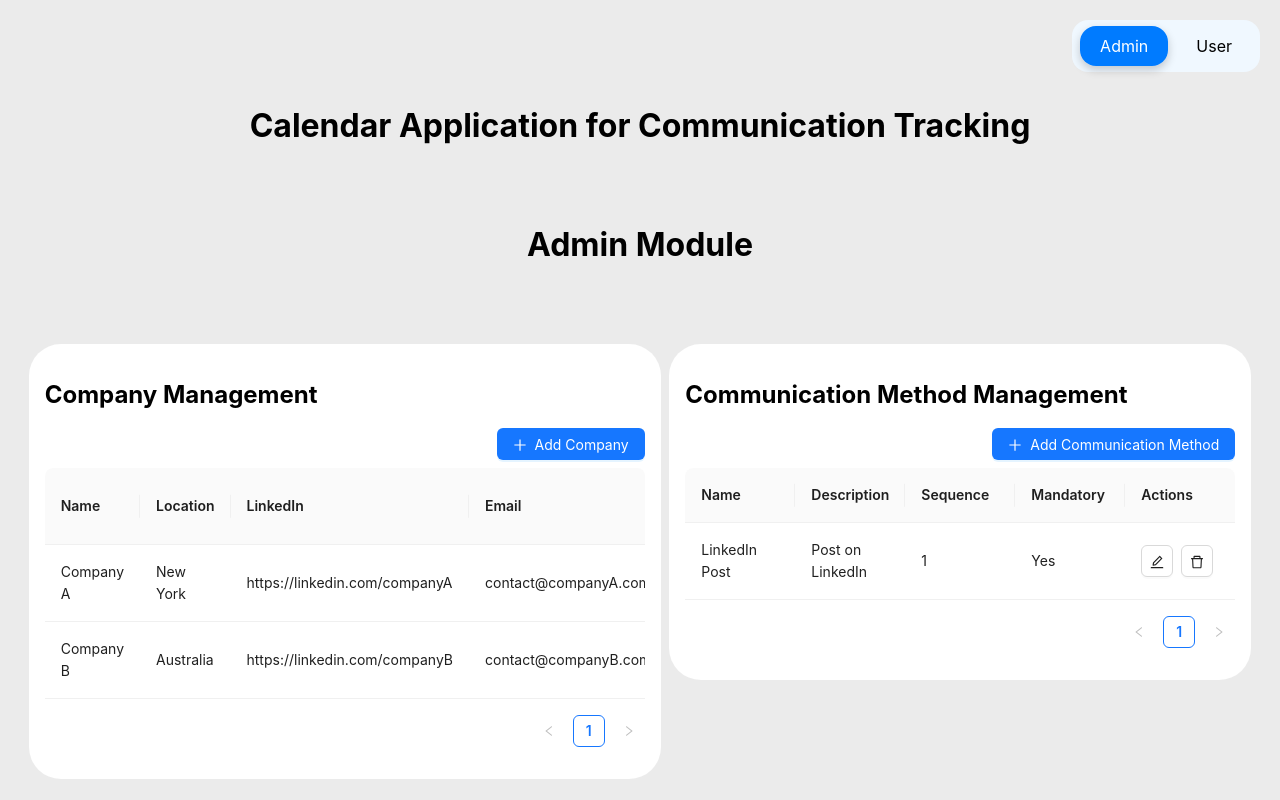
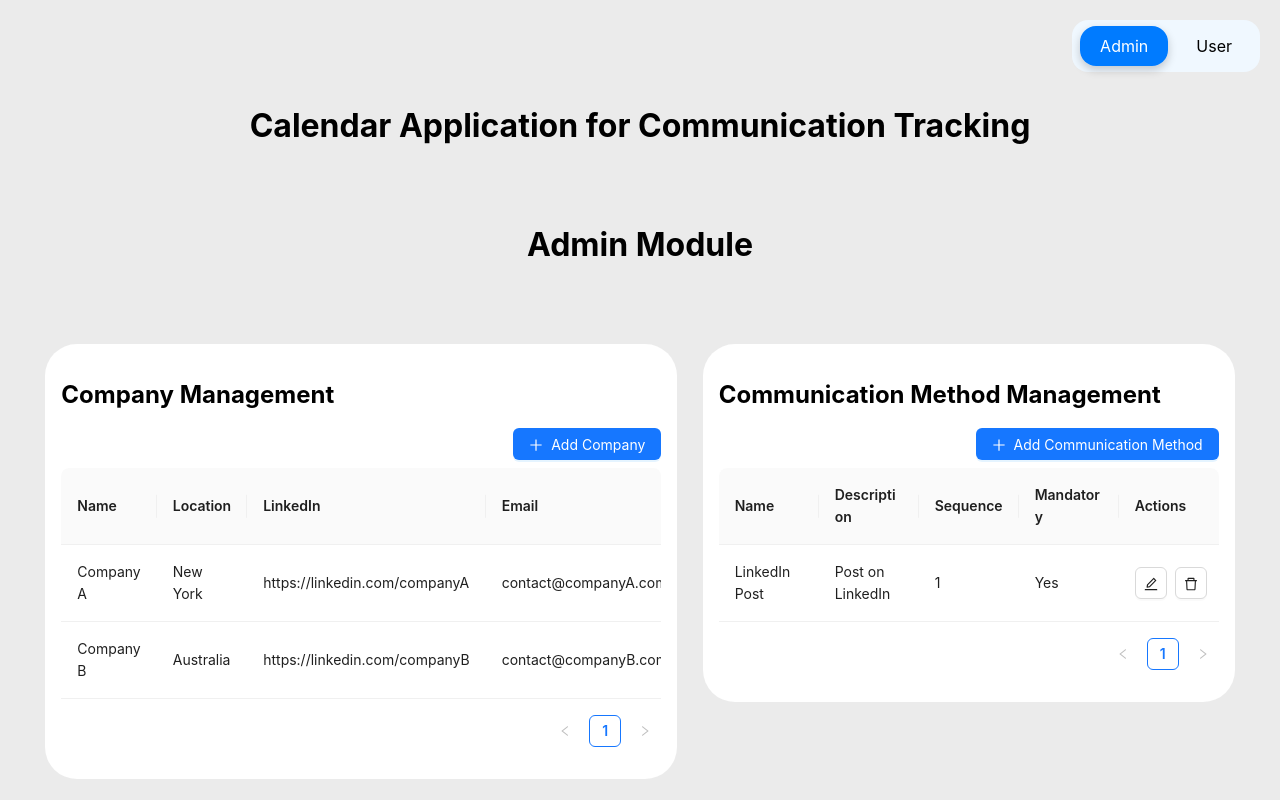
Before and after one commit to Solomon-Kathersala/calendar-app, a React (Create React App) app: page /calendar-app/admin in a window 1280 px wide. Built offline with nearby package versions, Linux system fonts and the light colour scheme.

Commit message:
Update AdminModule.css

```diff
--- a/src/components/AdminModule.css
+++ b/src/components/AdminModule.css
@@ -28,6 +28,6 @@ h1 {
 }
 
 .comm-table .ant-table-container{
-    max-width: 550px;
+    max-width: 500px;
     overflow-x: auto;
 }
```
